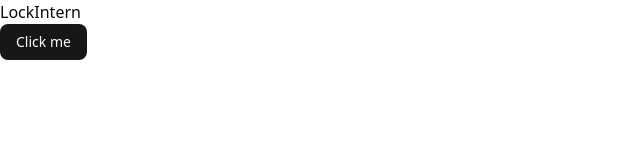
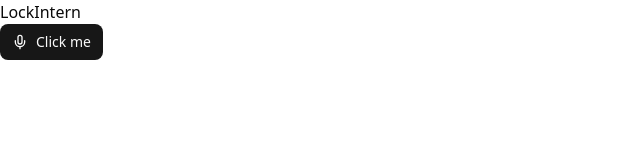
Before and after one commit to tiwoah/lockintern, a Next.js app: page / in a window 1280 px wide. Shown: the top 160 px of the page, without its empty margins (0-640 px from the left). Built offline with nearby package versions, Linux system fonts and the light colour scheme.

Commit message:
feat: use lucide

```diff
--- a/app/page.tsx
+++ b/app/page.tsx
@@ -1,10 +1,14 @@
 import { Button } from "@/components/ui/button";
+import { Mic } from "lucide-react";
 
 export default function Home() {
   return (
     <div>
       <h1>LockIntern</h1>
-      <Button>Click me</Button>
+      <Button>
+        <Mic />
+        Click me
+      </Button>
     </div>
   );
 }
```
